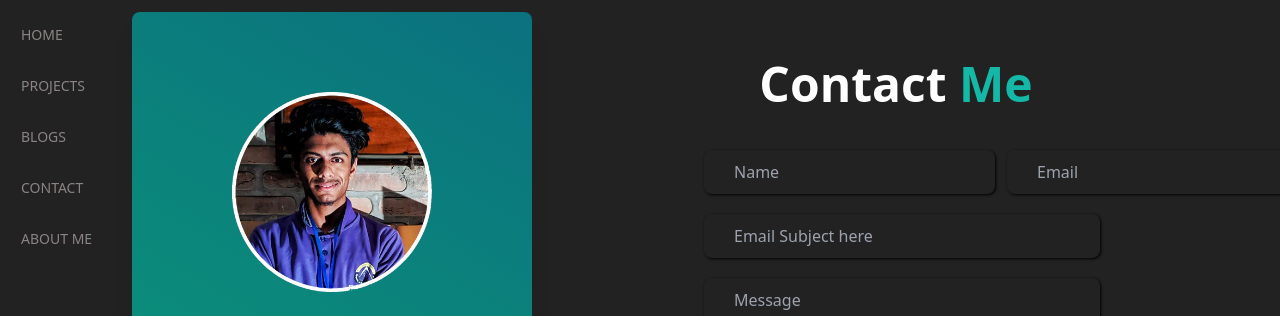
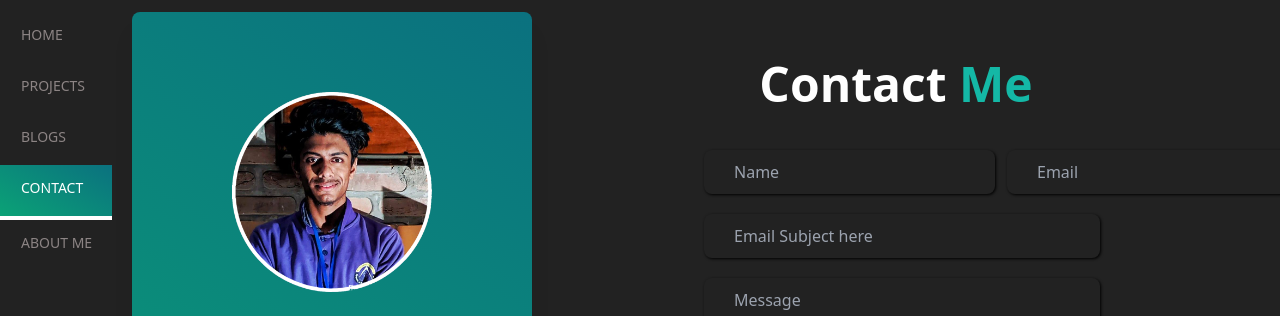
Before and after one commit to Sayed-Rafiul-Islam/portfolio, a React (Create React App) app: page /contact in a window 1280 px wide. Shown: the top 316 px of the page. Built offline with nearby package versions, Linux system fonts and the light colour scheme.

Commit message:
custom link and toast added

```diff
--- a/src/App.js
+++ b/src/App.js
@@ -9,6 +9,8 @@ import Header from './Components/Header/Header';
 import MyCard from './Components/MyCard/MyCard';
 import Contact from './Components/Contact/Contact';
 import Home from './Components/Home/Home';
+import { ToastContainer } from 'react-toastify';
+import 'react-toastify/dist/ReactToastify.css';
 
 
 function App() {
@@ -31,8 +33,11 @@ function App() {
             <Route path="*" element={<NotFound></NotFound>}></Route>
           </Routes>
         </div>
-
       </div>
+      <ToastContainer
+        theme="dark"
+        position='top-center'
+      />
     </div>
   );
 }
--- a/src/Components/Contact/Contact.js
+++ b/src/Components/Contact/Contact.js
@@ -2,8 +2,8 @@ import React, { useEffect, useState } from 'react';
 import './Contact.css'
 import { useForm } from "react-hook-form";
 import emailjs from 'emailjs-com';
-import { ToastContainer, toast } from 'react-toastify';
-import 'react-toastify/dist/ReactToastify.css';
+import { toast } from 'react-toastify';
+
 
 const Contact = () => {
     const [data, setData] = useState([]);
@@ -87,10 +87,6 @@ const Contact = () => {
                         </div>
                         <button className='btn lg:w-1/4 w-60'>Send</button>
                     </form>
-                    <ToastContainer
-                        theme="dark"
-                        position='top-center'
-                    />
                 </div>
             }
 
--- /dev/null
+++ b/src/Components/CustomLink.css
@@ -0,0 +1,4 @@
+.match {
+    background-image: linear-gradient(210deg, #0b717f, #0ba276);
+    color: white;
+}
--- /dev/null
+++ b/src/Components/CustomLink.js
@@ -0,0 +1,22 @@
+import React from 'react';
+import { Link, useMatch, useResolvedPath } from 'react-router-dom';
+import './CustomLink.css'
+
+function CustomLink({ children, to, ...props }) {
+    let resolved = useResolvedPath(to);
+    let match = useMatch({ path: resolved.pathname, end: true });
+
+    return (
+        <div>
+            <Link
+                style={{ backgroundImage: match ? "linear-gradient(210deg, #0b717f, #0ba276)" : "", color: match ? 'white' : '', borderBottom: match ? "4px solid white" : '' }}
+                to={to}
+                {...props}
+            >
+                {children}
+            </Link>
+        </div >
+    );
+}
+
+export default CustomLink;
--- a/src/Components/Header/Header.js
+++ b/src/Components/Header/Header.js
@@ -1,5 +1,6 @@
 import React from 'react';
 import { Link } from 'react-router-dom';
+import CustomLink from '../CustomLink';
 import './Header.css'
 
 
@@ -7,11 +8,11 @@ const Header = () => {
     return (
         <div className='grid-cols-1'>
             <div className='flex flex-col w-28 overflow-x-hidden display'>
-                <Link className='link text-left text-sm' to='/home'><span className='tab'>HOME&nbsp;&nbsp;&nbsp;&nbsp;&nbsp;&nbsp;&nbsp;&nbsp;</span><span className='tab1'>HOME</span></Link >
-                <Link className='link text-left text-sm' to='/portfolio'><span className='tab'>PROJECTS</span><span className='tab1'>PROJECTS</span></Link>
-                <Link className='link text-left text-sm' to='/blogs'><span className='tab'>BLOGS&nbsp;&nbsp;&nbsp;&nbsp;&nbsp;&nbsp;&nbsp;&nbsp;</span><span className='tab1'>BLOGS</span></Link>
-                <Link className='link text-left text-sm' to='/contact'><span className='tab'>CONTACT&nbsp;&nbsp;</span><span className='tab1'>CONTACT</span></Link>
-                <Link className='link text-left text-sm' to='/aboutMe'><span className='tab'>ABOUT&nbsp;ME&nbsp;</span><span className='tab1'>ABOUT&nbsp;ME</span></Link>
+                <CustomLink className='link text-left text-sm' to='/home'><span className='tab'>HOME&nbsp;&nbsp;&nbsp;&nbsp;&nbsp;&nbsp;&nbsp;&nbsp;</span><span className='tab1'>HOME</span></CustomLink >
+                <CustomLink className='link text-left text-sm' to='/portfolio'><span className='tab'>PROJECTS</span><span className='tab1'>PROJECTS</span></CustomLink>
+                <CustomLink className='link text-left text-sm' to='/blogs'><span className='tab'>BLOGS&nbsp;&nbsp;&nbsp;&nbsp;&nbsp;&nbsp;&nbsp;&nbsp;</span><span className='tab1'>BLOGS</span></CustomLink>
+                <CustomLink className='link text-left text-sm' to='/contact'><span className='tab'>CONTACT&nbsp;&nbsp;</span><span className='tab1'>CONTACT</span></CustomLink>
+                <CustomLink className='link text-left text-sm' to='/aboutMe'><span className='tab'>ABOUT&nbsp;ME&nbsp;</span><span className='tab1'>ABOUT&nbsp;ME</span></CustomLink>
             </div >
         </div>
     );
--- a/src/Components/NotFound.css
+++ b/src/Components/NotFound.css
@@ -29,7 +29,7 @@
     .body404 {
         width: 100%;
         height: 900px;
-        background-image: url('https://i.ibb.co/5Wg1JKk/404.jpg');
+        background-image: url('https://i.ibb.co/KsYM2m2/404-mobile.jpg');
     }
 
     .four {
```
Also changed, not shown: src/images/404-mobile.jpg (added).
